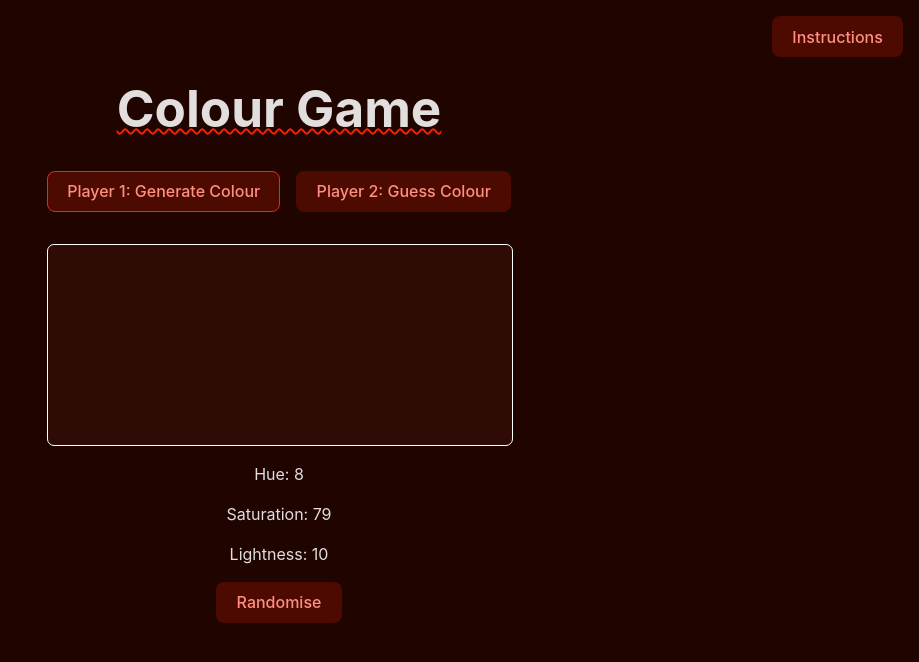
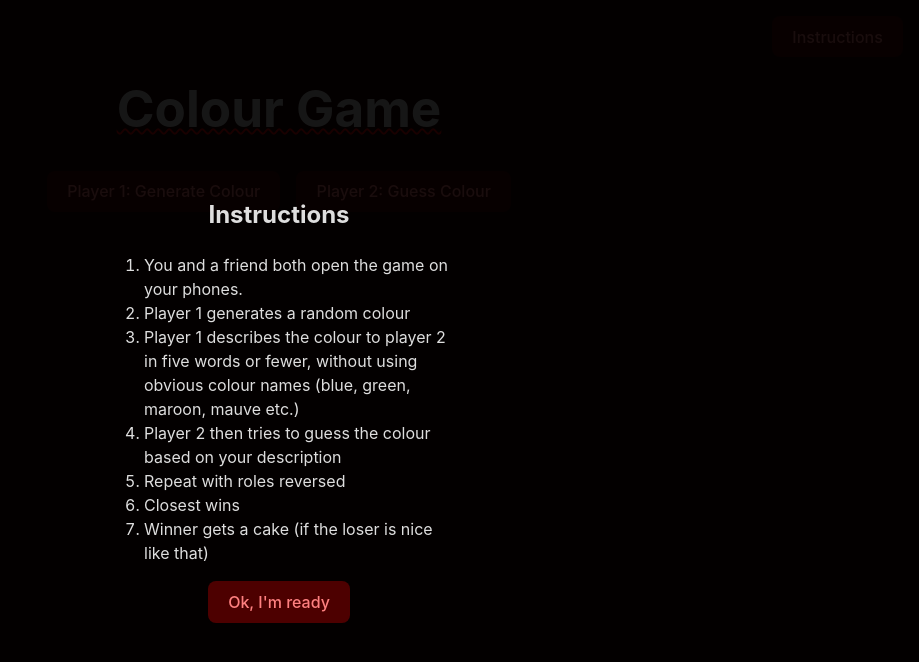
Before and after one commit to mrchimp/colour-game, a Vue app: page /#/ in a window 1280 px wide. Shown: the top 662 px of the page, without its empty margins (361-1280 px from the left). Built offline with nearby package versions, Linux system fonts and the light colour scheme.

Commit message:
Use vue-router

```diff
--- a/package.json
+++ b/package.json
@@ -10,7 +10,8 @@
   },
   "dependencies": {
     "lodash.throttle": "^4.1.1",
-    "vue": "^3.4.21"
+    "vue": "^3.4.21",
+    "vue-router": "^4.3.2"
   },
   "devDependencies": {
     "@vitejs/plugin-vue": "^5.0.4",
--- a/src/components/ColourGame.vue
+++ b/src/components/ColourGame.vue
@@ -1,17 +1,18 @@
 <script setup>
 import { nextTick, ref } from "vue";
-import RandomColour from "./RandomColour.vue";
-import GuessColour from "./GuessColour.vue";
+import { useRoute, useRouter } from "vue-router";
 import InstructionPopup from "./InstructionPopup.vue";
 
-const tab = ref("random");
-const randomiser = ref(null);
+const route = useRoute();
+const router = useRouter();
+const routeComponent = ref(null);
 const showInstructions = ref(false);
 
 function selectRandomiser() {
-  tab.value = "random";
-  nextTick(() => {
-    randomiser.value.randomise();
+  router.push({ name: "random-color" }).then(() => {
+    nextTick(() => {
+      routeComponent.value.randomise();
+    });
   });
 }
 </script>
@@ -23,18 +24,22 @@ function selectRandomiser() {
   </button>
   <div class="tabs">
     <button
-      :class="{ active: tab === 'random' }"
+      :class="{ active: route.name === 'random-color' }"
       @click.prevent="selectRandomiser"
     >
       Player 1: Generate Colour
     </button>
-    <button :class="{ active: tab === 'guess' }" @click.prevent="tab = 'guess'">
+    <button
+      :class="{ active: route.name === 'guess-color' }"
+      @click.prevent="$router.push({ name: 'guess-color' })"
+    >
       Player 2: Guess Colour
     </button>
   </div>
 
-  <RandomColour ref="randomiser" v-if="tab === 'random'" />
-  <GuessColour v-else />
+  <RouterView v-slot="{ Component }">
+    <component ref="routeComponent" :is="Component" />
+  </RouterView>
 
   <InstructionPopup v-if="showInstructions" @close="showInstructions = false" />
 </template>
--- a/src/components/GuessColour.vue
+++ b/src/components/Views/GuessColor.vue
@@ -1,7 +1,7 @@
 <script setup>
 import { onMounted, ref, watch } from "vue";
 import throttle from "lodash.throttle";
-import { randInt, setHue } from "../utils";
+import { randInt, setHue } from "../../utils";
 
 const hue = ref(randInt(360));
 const saturation = ref(randInt(100));
--- /dev/null
+++ b/src/components/Views/HomePage.vue
@@ -0,0 +1,7 @@
+<script setup>
+import InstructionPopup from "../InstructionPopup.vue";
+</script>
+
+<template>
+  <InstructionPopup @close="$router.push({ name: 'random-color' })" />
+</template>
--- a/src/components/RandomColour.vue
+++ b/src/components/Views/RandomColor.vue
@@ -1,6 +1,6 @@
 <script setup>
 import { onMounted, ref } from "vue";
-import { randInt, setHue } from "../utils";
+import { randInt, setHue } from "../../utils";
 
 const hue = ref(randInt(360));
 const saturation = ref(randInt(100));
```
Also changed, not shown: src/main.js (+5 -4 lines), src/router/index.js (added, +15 -0 lines), 1 other file (tests, documents, lock files or other folders).
